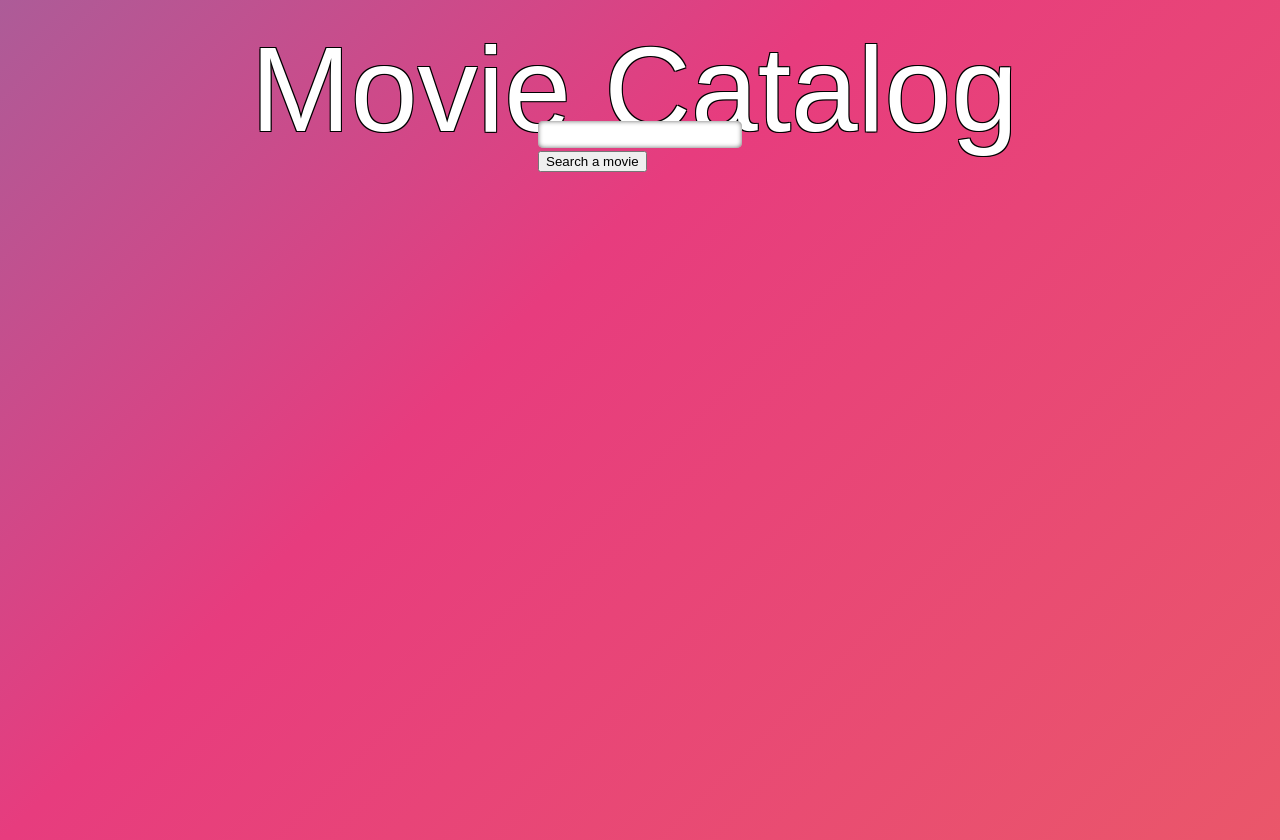
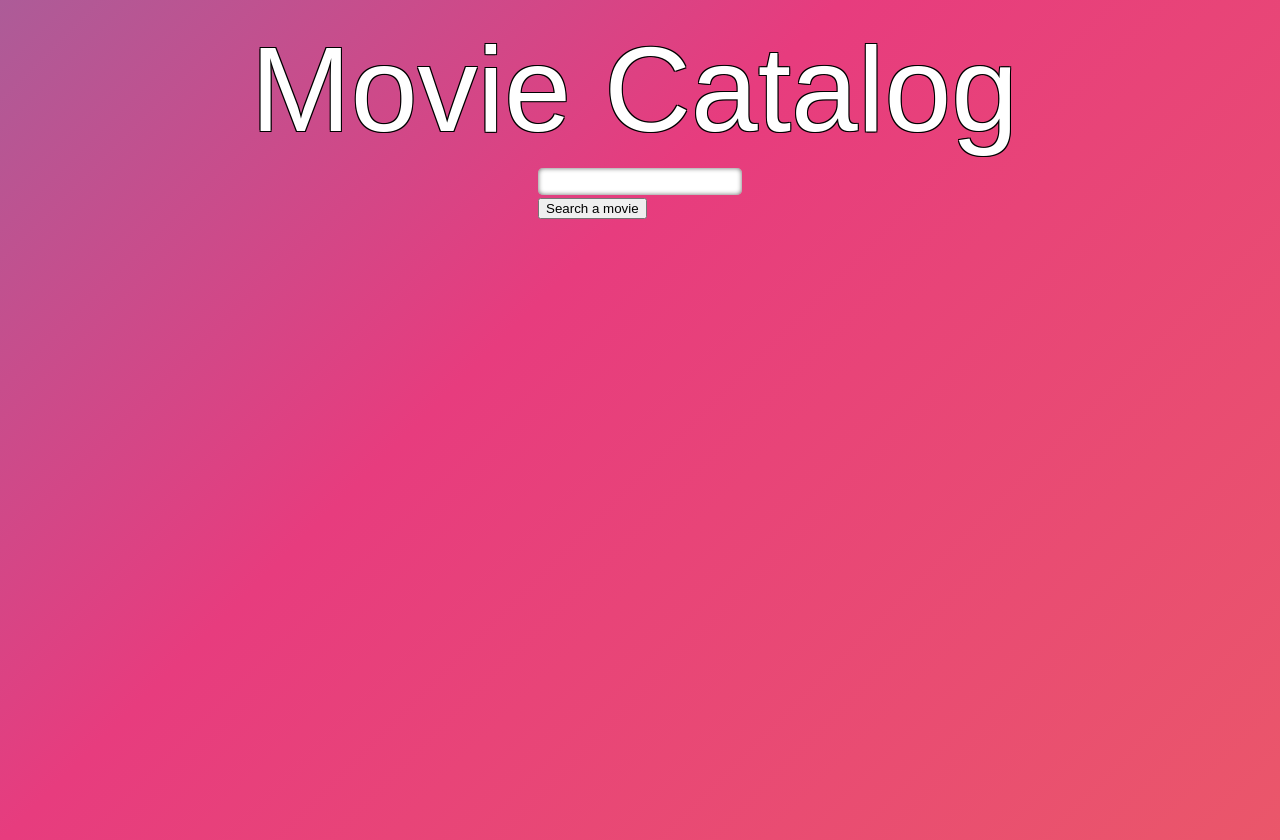
Before and after one commit to guibyui/cit-261, a plain HTML site: page final-project/index.html in a window 1280 px wide. Drawn offline with Linux system fonts and the light colour scheme.

Commit message:
Fixing search input

```diff
--- a/final-project/css/css.css
+++ b/final-project/css/css.css
@@ -265,7 +265,7 @@ float: right;
 .form_style{
       position: absolute;
       left: 50%;
-      top: 18%;
+      /* top: 18%; */
 
       transform: translate(-50%, -50%);
 }
```
